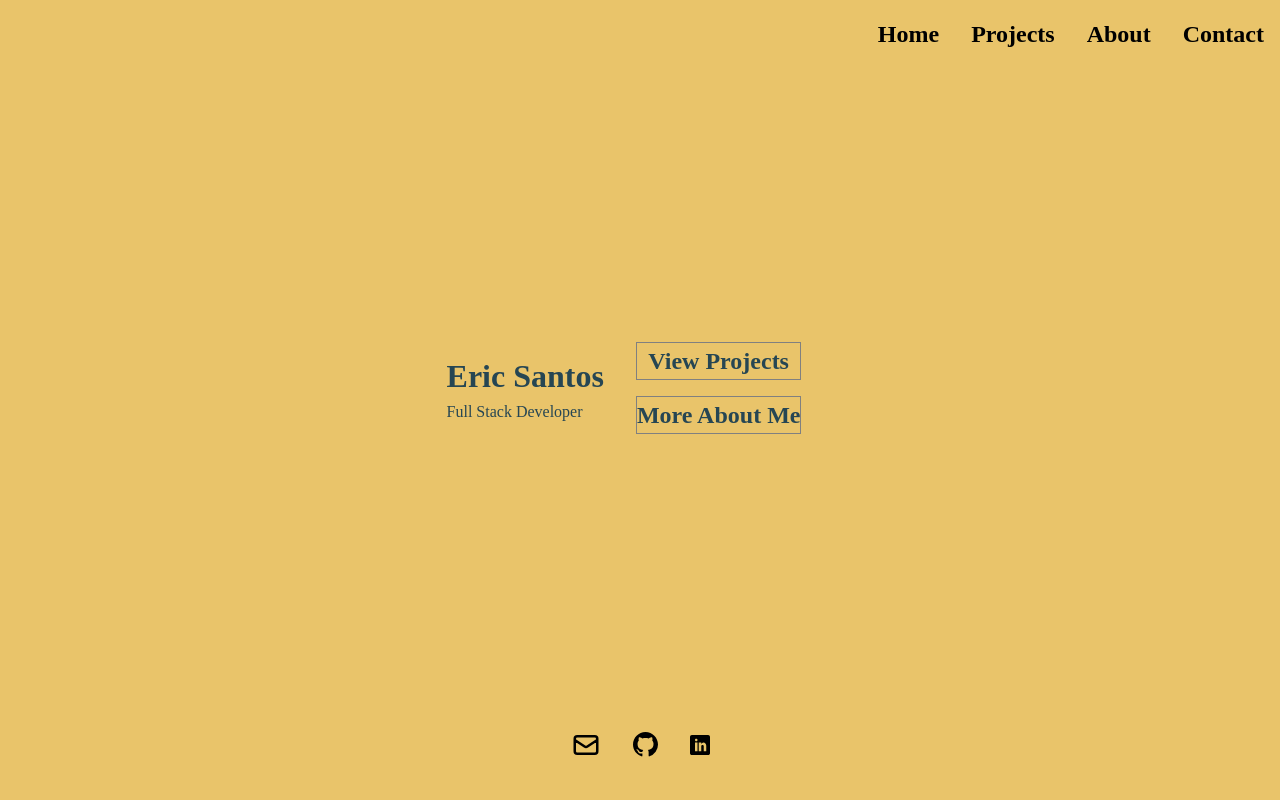
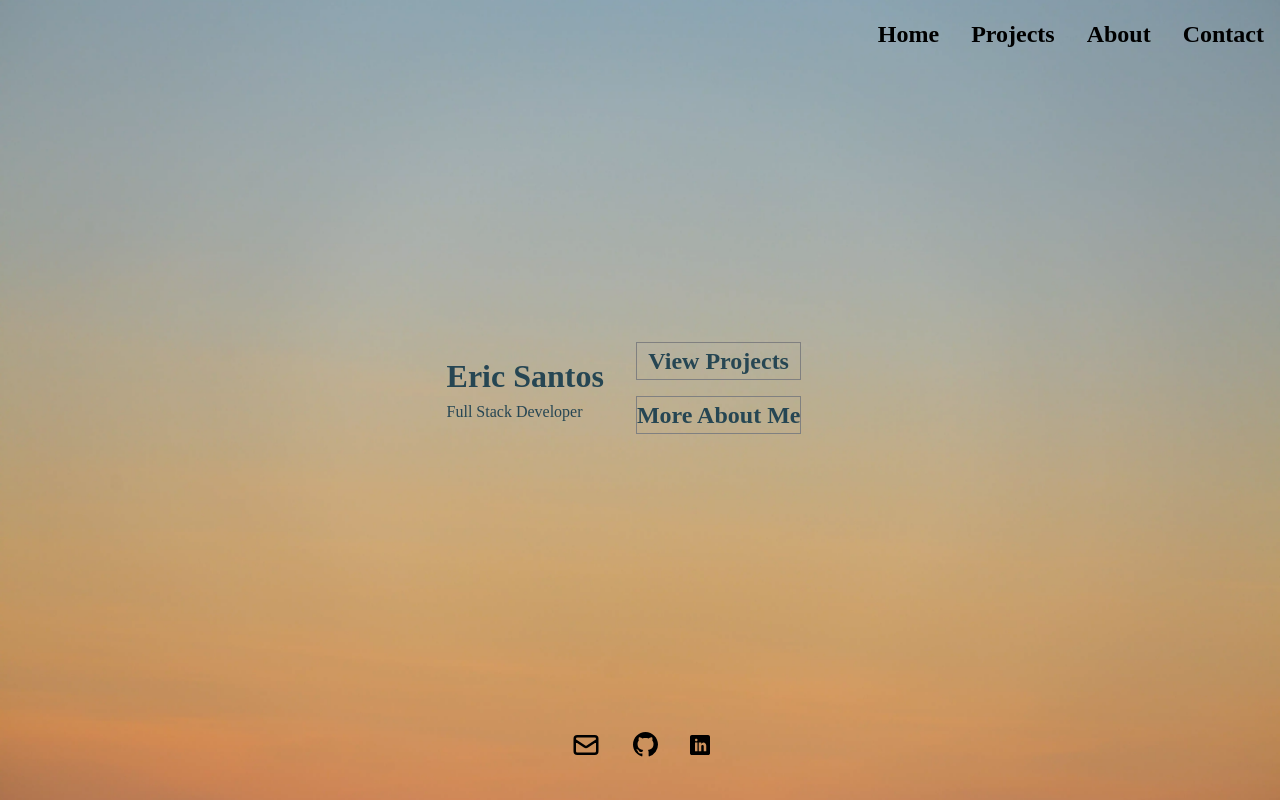
Before and after one commit to Eric-Santos/pwa-portfolio, a React (Create React App) app: page / in a window 1280 px wide. Built offline with nearby package versions, Linux system fonts and the light colour scheme.

Commit message:
updated background image

```diff
--- a/src/index.css
+++ b/src/index.css
@@ -78,5 +78,9 @@
   font-family: 'Merriweather';
 }
 body {
+  background-image: url('./bkg-images/sunset.webp');
+    background-position: center; /* Center the image */
+    background-repeat: no-repeat; /* Do not repeat the image */
+    background-size: cover; /* Resize the background image to cover the entire container */
   background-color: #e9c46a;
 }
```
